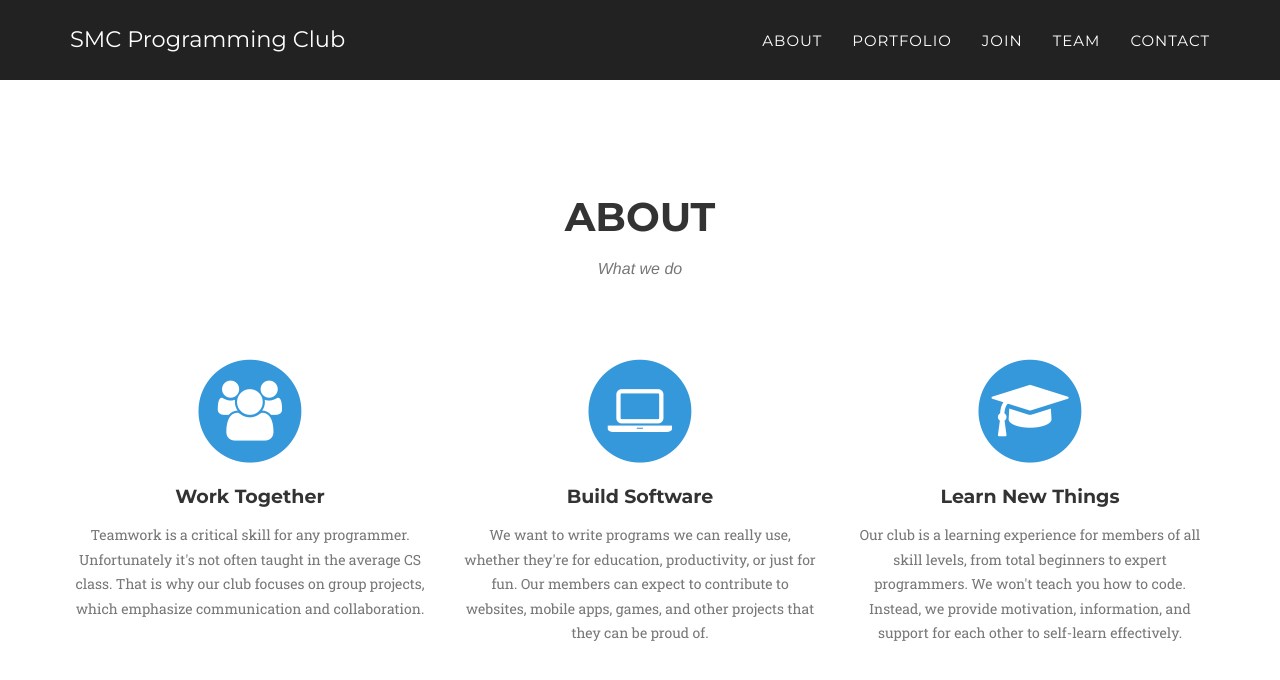
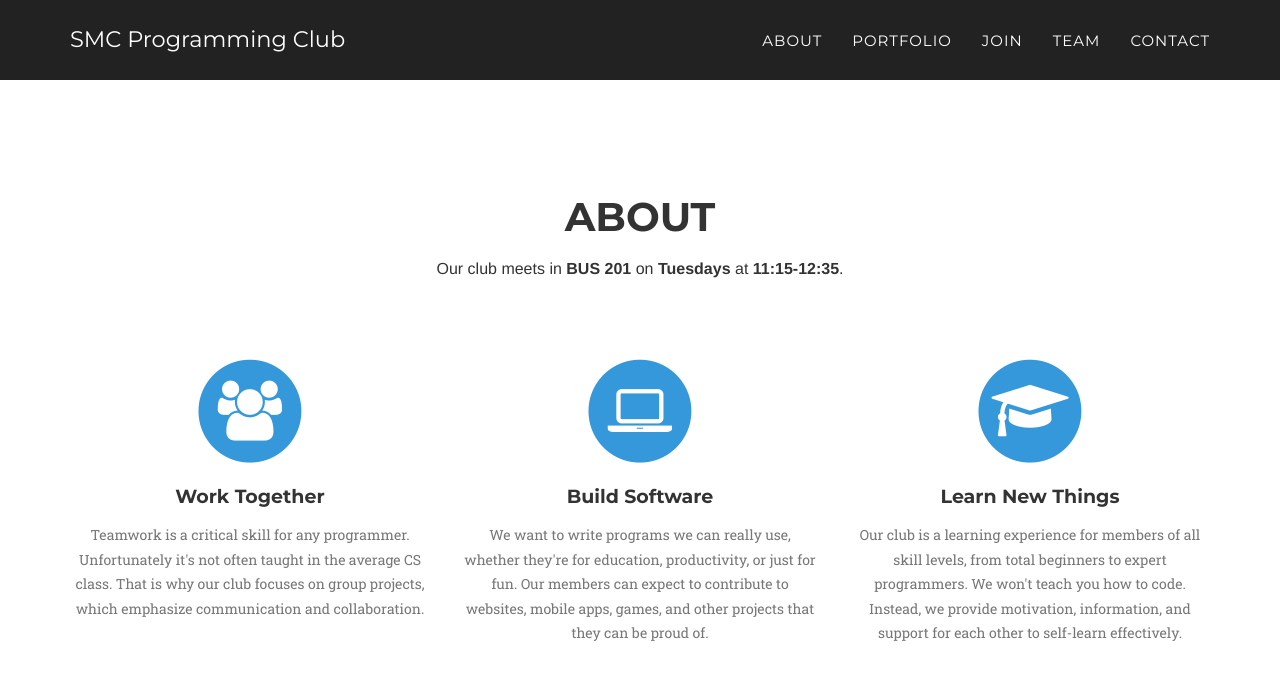
Before and after one commit to SMCProgrammingClub/website, a Jekyll site: the page built from index.html, in a window 1280 px wide and 900 px high, scrolled down 713 px. Shown: the top 680 px of the window. Built offline with Jekyll 4.4.1, drawn with Linux system fonts in a browser that asks for light colours; some web fonts are replaced.

Commit message:
Update about and add molly and luis pics

```diff
--- a/_config.yml
+++ b/_config.yml
@@ -34,7 +34,7 @@ people:
   social:
 
 - name: Molly Rodil
-  pic: placeholder
+  pic: molly
   position: Secretary
   social:
 
@@ -44,7 +44,7 @@ people:
   social:
 
 - name: Luis Ramos
-  pic: placeholder
+  pic: luis
   position: Sergeant-at-Arms
   social:
 
--- a/_includes/about.html
+++ b/_includes/about.html
@@ -4,7 +4,9 @@
             <div class="row">
                 <div class="col-lg-12 text-center">
                     <h2 class="section-heading">About</h2>
-                    <h3 class="section-subheading text-muted">What we do</h3>
+                    <h3 class="section-subheading" style="font-style: normal;">
+                        Our club meets in <strong>BUS 201</strong> on <strong>Tuesdays</strong> at <strong>11:15-12:35</strong>.
+                    </h3>
                 </div>
             </div>
             <div class="row text-center">
```
Also changed, not shown: img/team/luis.jpg (added), img/team/molly.jpg (added).
